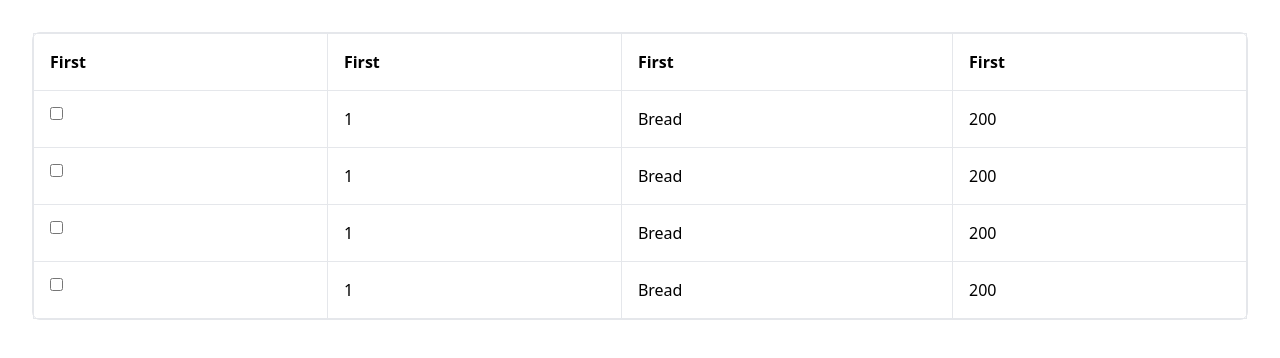
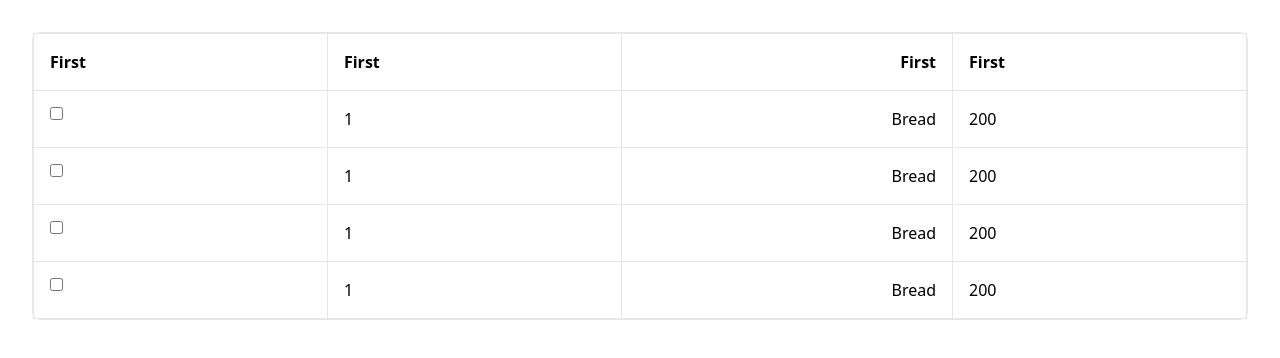
Before and after one commit to Asipita/fulfil-table, a React (Create React App) app: page / in a window 1280 px wide. Shown: the top 358 px of the page. Built offline with nearby package versions, Linux system fonts and the light colour scheme.

Commit message:
right-align numeric fields

```diff
--- a/src/components/data-table/index.tsx
+++ b/src/components/data-table/index.tsx
@@ -1,5 +1,5 @@
-import { ReactNode } from "react";
-
+import { ReactNode, useMemo } from "react";
+// import clsx from "clsx";
 interface IDataTableProps {
   columns: Array<IColumnProps>;
   rows: Array<IRowProps>;
@@ -23,20 +23,36 @@ interface IRowProps {
 export function DataTable(props: IDataTableProps) {
   const { columns, rows, onRowClick, onSelectionChange } = props;
 
+  function isNumericRow(idx: number): boolean {
+    return !!columns[idx+1].isNumeric;
+  }
+
   return (
     <section className="border rounded-lg">
       <table className="w-full">
         <thead>
-          {columns.map((column: IColumnProps) => (
-            <th className="p-4 text-left border">{column.label}</th>
+          {columns.map(({ label, isNumeric, id }: IColumnProps) => (
+            <th key={id} className="p-4 border" align={isNumeric ? "right" : "left"}>
+              {label}
+            </th>
           ))}
         </thead>
         <tbody>
           {rows.map((row: IRowProps) => (
             <tr key={row.id} onClick={onRowClick} className="border p-4">
-              <input type="checkbox" onChange={onSelectionChange} className="p-4 m-4 place-self-center"/>
-              {Object.values(row).map((entry) => (
-                <td className="p-4 border">{entry}</td>
+              <input
+                type="checkbox"
+                onChange={onSelectionChange}
+                className="p-4 m-4 place-self-center"
+              />
+              {Object.values(row).map((entry, idx) => (
+                <td
+                  className="p-4 border"
+                  align={isNumericRow(idx) ? "right" : "left"}
+                  key={idx}
+                >
+                  {entry}
+                </td>
               ))}
             </tr>
           ))}
```
